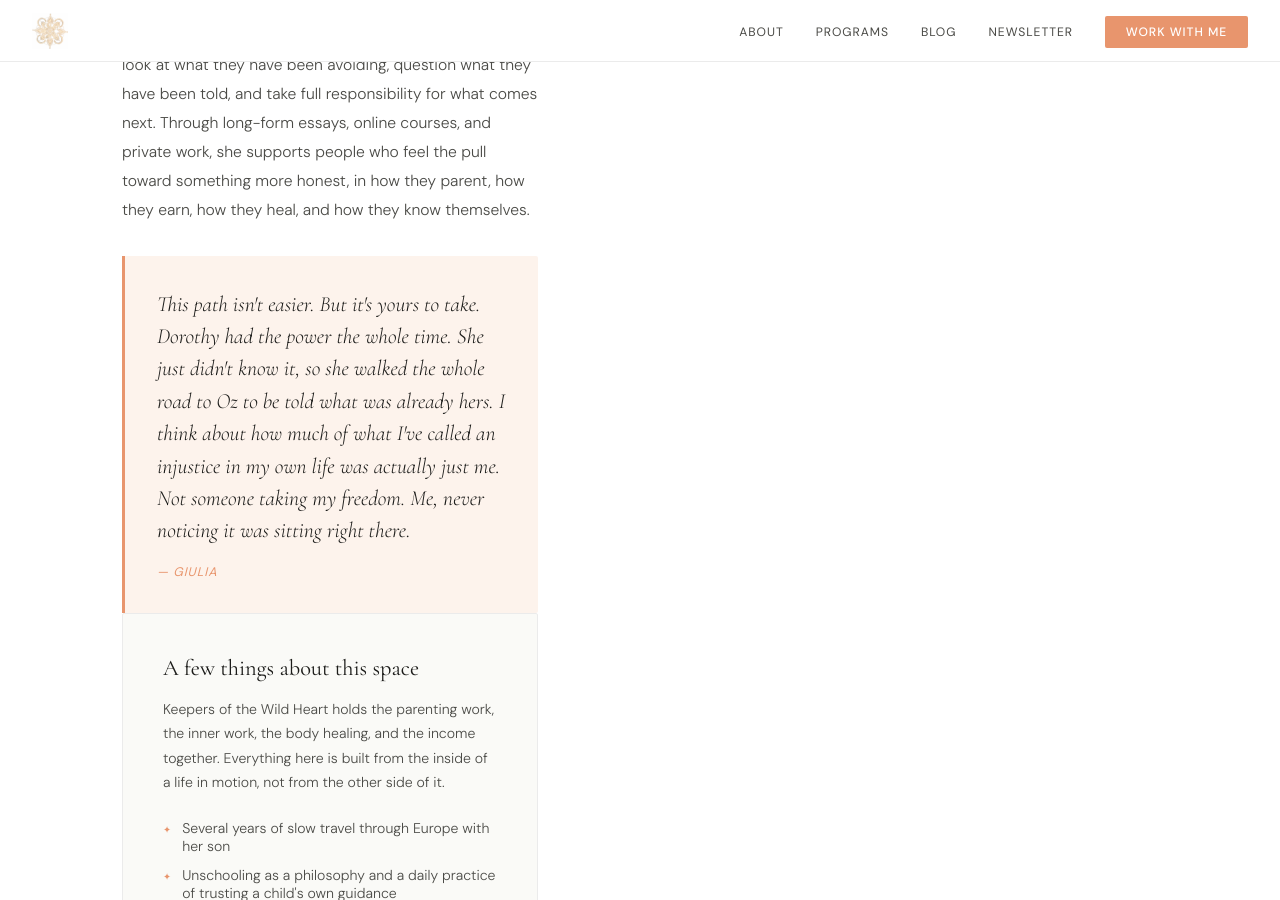
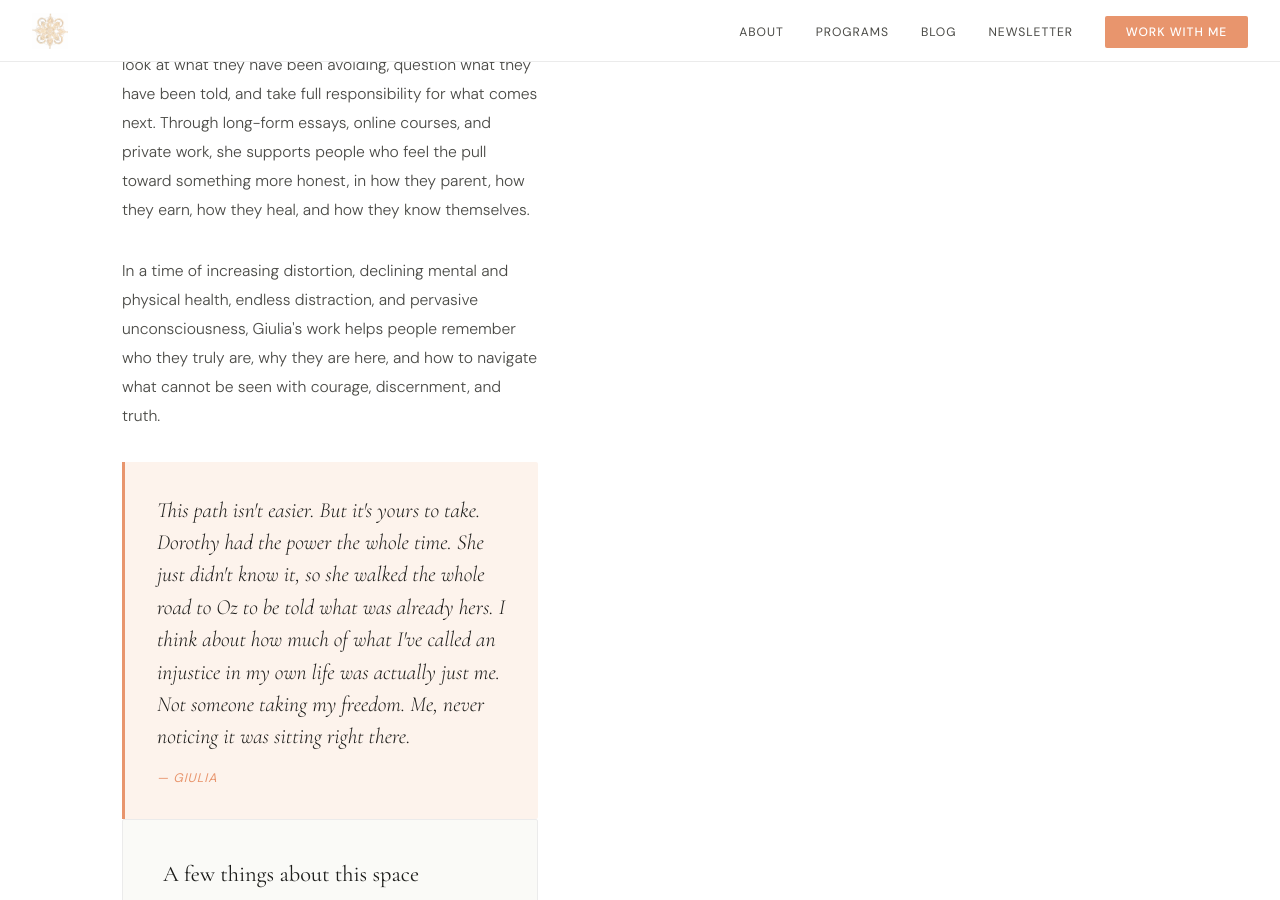
Before and after one commit to Blubell26/giuliapacciotti.com, a Jekyll site: the page built from about.md, in a window 1280 px wide and 900 px high, scrolled down 1339 px. Built offline with Jekyll 4.4.1, drawn with Linux system fonts in a browser that asks for light colours.

Commit message:
Update about.html

```diff
--- a/_layouts/about.html
+++ b/_layouts/about.html
@@ -91,6 +91,8 @@ body{font-family:'DM Sans',sans-serif;background:#fff;color:var(--dark);padding-
 
       <p>Giulia's work is for those who are ready to stop performing a life and start living one. For those willing to look at what they have been avoiding, question what they have been told, and take full responsibility for what comes next. Through long-form essays, online courses, and private work, she supports people who feel the pull toward something more honest, in how they parent, how they earn, how they heal, and how they know themselves.</p>
 
+      <p style="margin-top:2rem;">In a time of increasing distortion, declining mental and physical health, endless distraction, and pervasive unconsciousness, Giulia's work helps people remember who they truly are, why they are here, and how to navigate what cannot be seen with courage, discernment, and truth.</p>
+
       <div class="about-pull">
         <blockquote>This path isn't easier. But it's yours to take. Dorothy had the power the whole time. She just didn't know it, so she walked the whole road to Oz to be told what was already hers. I think about how much of what I've called an injustice in my own life was actually just me. Not someone taking my freedom. Me, never noticing it was sitting right there.</blockquote>
         <cite>— Giulia</cite>
```
